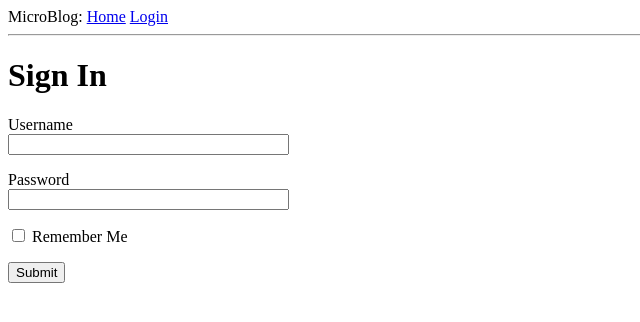
After one commit to jackagalvin/microBlog, a Flask app: page /login in a window 1280 px wide. The commit adds this page. Shown: the top 322 px of the page, without its empty margins (0-640 px from the left). Run offline with Flask 2, Linux system fonts and the light colour scheme.

Commit message:
added login form and template for it

```diff
--- a/app/__init__.py
+++ b/app/__init__.py
@@ -1,5 +1,7 @@
 from flask import Flask
+from config import Config
 
 app = Flask(__name__)
+app.config.from_object(Config)
 
 from app import routes
--- /dev/null
+++ b/app/forms.py
@@ -0,0 +1,9 @@
+from flask_wtf import FlaskForm
+from wtforms import StringField, PasswordField, BooleanField, SubmitField
+from wtforms.validators import DataRequired
+
+class LoginForm(FlaskForm):
+    username = StringField("Username", validators=[DataRequired()])
+    password = PasswordField("Password",validators=[DataRequired()])
+    remember_me = BooleanField("Remember Me")
+    submit = SubmitField("Submit")
--- a/app/routes.py
+++ b/app/routes.py
@@ -1,5 +1,6 @@
 from flask import render_template
 from app import app
+from app.forms import LoginForm
 
 @app.route("/")
 @app.route("/index")
@@ -12,3 +13,8 @@ def index():
         "message":"Can we be done with this weather please"}
     ]
     return render_template("index.html",title="Home",user=user,posts=posts)
+
+@app.route("/login")
+def login():
+    form = LoginForm()
+    return render_template("login.html",title="Sign In",form=form)
--- a/app/templates/base.html
+++ b/app/templates/base.html
@@ -7,7 +7,11 @@
         {% endif %}
     </head>
     <body>
-        <div>MicroBlog:<a href="/index">Home</a></div>
+        <div>
+            MicroBlog:
+            <a href="/index">Home</a>
+            <a href="/login">Login</a>
+        </div>
         <hr>
         {% block content %}{% endblock %}
     </body>
--- a/app/templates/index.html
+++ b/app/templates/index.html
@@ -1,7 +1,10 @@
 {% extends "base.html" %}
+
 {% block content %}
+
 <h1>Hello {{user.username}}</h1>
 {% for post in posts %}
 <div><p><b>{{ post.author.username }} says:</b> {{ post.message }}</p></div>
 {% endfor %}
+
 {% endblock %}
--- /dev/null
+++ b/app/templates/login.html
@@ -0,0 +1,20 @@
+{% extends "base.html" %}
+
+{% block content %}
+
+<h1>Sign In</h1>
+<form action="" method="post" novalidate>
+    {{ form.hidden_tag() }}
+    <p>
+        {{ form.username.label }}<br>
+        {{ form.username(size=32) }}
+    </p>
+    <p>
+        {{ form.password.label }}<br>
+        {{ form.password(size=32) }}
+    </p>
+    <p>{{ form.remember_me() }} {{ form.remember_me.label }}</p>
+    <p>{{ form.submit() }}</p>
+</form>
+
+{% endblock %}
--- /dev/null
+++ b/config.py
@@ -0,0 +1,4 @@
+import os
+
+class Config(object):
+    SECRET_KEY = os.environ.get('SECRET_KEY') or "you-will-not-guess"
```
